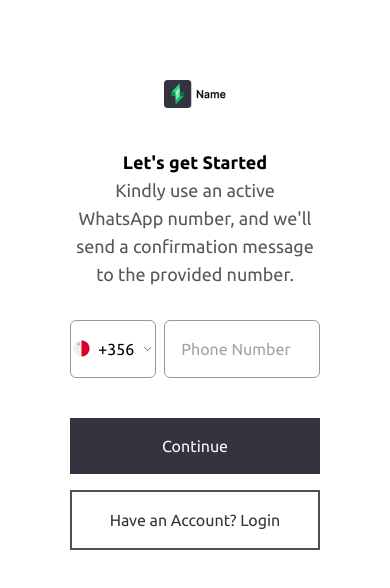
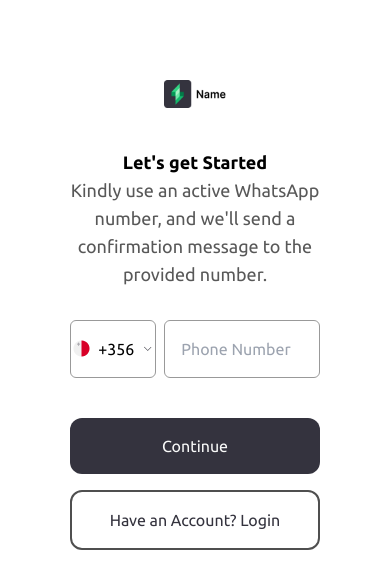
Before and after one commit to pleasantvik/next-test-ch, a React (Vite) app: page / in a window 390 px wide. Shown: the top 588 px of the page. Built offline with nearby package versions, Linux system fonts and the light colour scheme.

Commit message:
added border radius to button

```diff
--- a/src/components/Home.jsx
+++ b/src/components/Home.jsx
@@ -36,7 +36,7 @@ const Home = () => {
         <h2 className="hidden md:block font-bold text-lg md:text-2xl">
           Provide your phone number
         </h2>
-        <p className="mb-8 px-8 lg:px-14">
+        <p className="mb-8 px-4 lg:px-14">
           <small className="text-lg text-[#585858] poppins">
             Kindly use an active WhatsApp number, and we'll send a confirmation
             message to the provided number.
@@ -76,7 +76,7 @@ const Home = () => {
         <div className="">
           <button
             onClick={() => navigate("/main")}
-            className="w-[80%] mx-auto flex justify-center text-[#34333e] py-4 border-2 border-dark-main"
+            className="w-[80%] mx-auto flex  justify-center text-[#34333e] py-4 border-2 border-dark-main"
           >
             Have an Account? Login
           </button>
--- a/src/components/Main.jsx
+++ b/src/components/Main.jsx
@@ -212,13 +212,13 @@ const Main = () => {
             </p>
           </section>
           <section className="grid grid-cols-[48px_1fr] gap-2 grid-rows-2 bg-[#f9f9f9] h-20 mt-4">
-            <div className="h-8 w-8  px-4 py-2 bg-primary">
-              <span>J</span>
+            <div className="h-8 w-8  px-4 py-2 bg-primary flex items-center justify-center">
+              <span className="">J</span>
             </div>
             <p>Pictures of Dogs laughing, with a short back story</p>
           </section>
           <section className="md:hidden grid grid-cols-[48px_1fr] gap-2 grid-rows-2 bg-[#f9f9f9] h-20">
-            <div className="h-8 w-8  px-4 py-2 bg-primary">
+            <div className="h-8 w-8  px-4 py-2 bg-primary flex items-center justify-center">
               <span>J</span>
             </div>
             <div className="flex items-center justify-between border-2 border-[#999] rounded-lg w-[80%] mb-20 py-8 px-4 ">
--- a/src/index.css
+++ b/src/index.css
@@ -70,3 +70,7 @@ hr {
     /* font-size: 50%; */
   }
 }
+
+button {
+  border-radius: 12px;
+}
```
